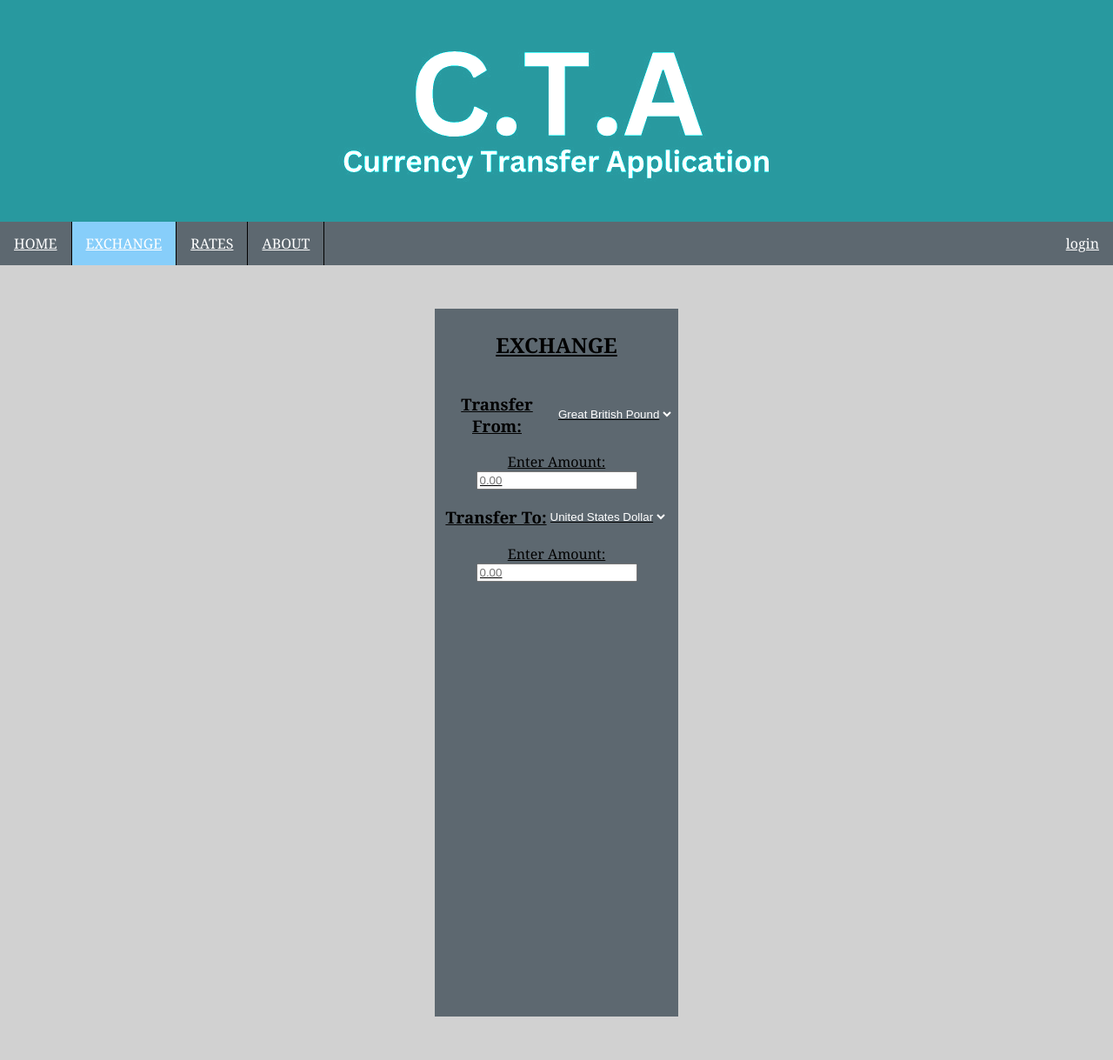
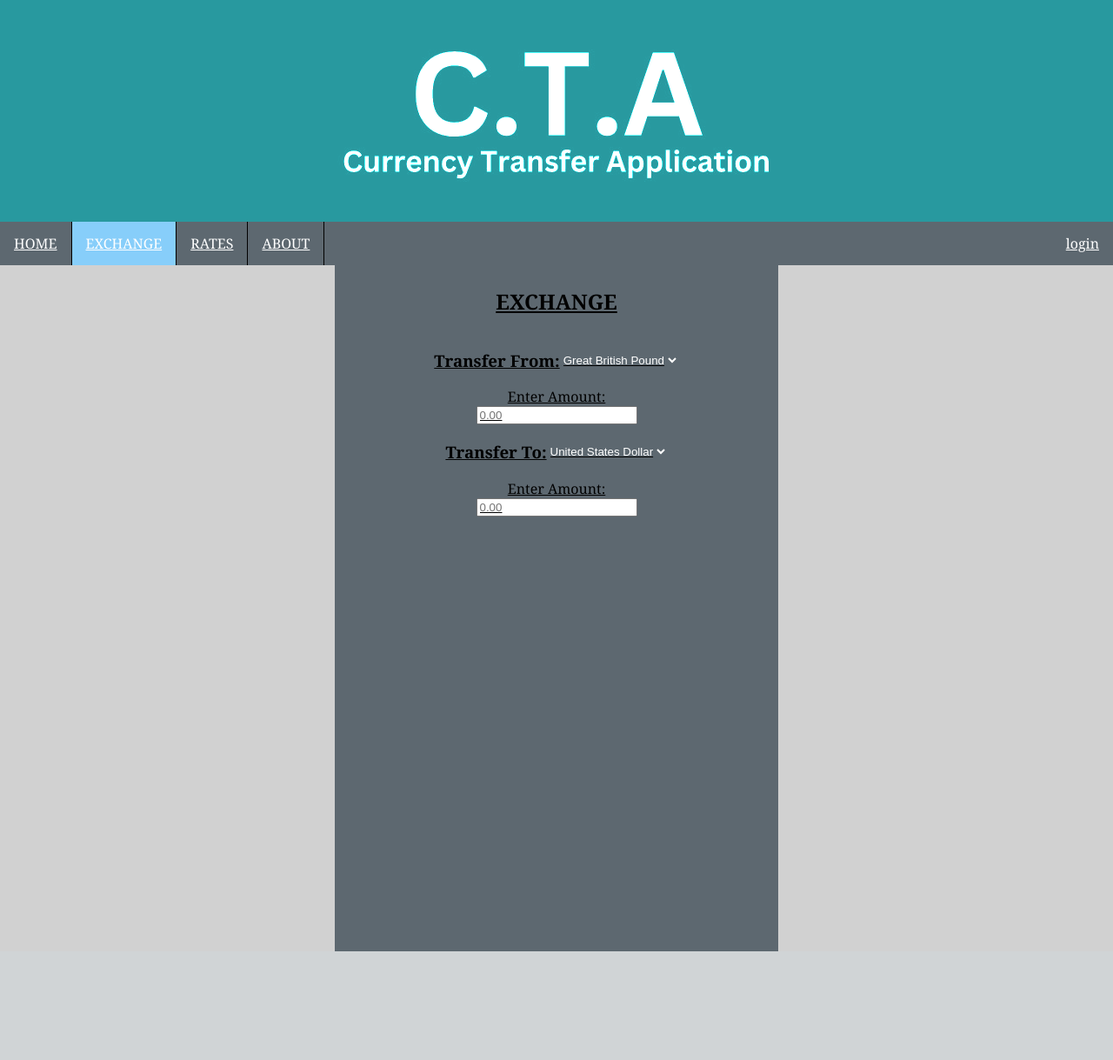
Before and after one commit to MrDudZs/SEM2-CTA, a PHP site: page /exchange.html in a window 1280 px wide. Shown: the whole page at 87% size. After the commit the page ends 1094 px from the top, so only its background shows below. Run offline with PHP 8.4, Linux system fonts and the light colour scheme.

```diff
--- a/css/desktop.css
+++ b/css/desktop.css
@@ -77,6 +77,14 @@ select{
     text-decoration:solid;
 }
 
+/* Functional */
+.input-box{
+    display: flex;
+}
+
+/* Index */
+
+
 /* exchange */
 .exchange-cent-cont {
     background-color: #5d6870;
@@ -85,7 +93,9 @@ select{
     align-items: center;
     flex-direction: column;
 
-    margin: 50px 500px 50px 500px;
+    max-width: 500px;
+    min-width: 500px;
+    margin: 0 auto;
     padding: 5px;
     padding-bottom: 500px;
 }
@@ -99,10 +109,21 @@ select{
 
     text-decoration: underline;
 
-    text-align: center;
 }
 
 .exchange-cent-input-box{
     display: flex;
     flex-direction: column;
+    text-align: center;
 }
+
+
+/* LOGIN */
+.login-container-mn {
+    display: flex;
+
+    background-color: #5d6870;
+    max-width: 500px;
+    min-width: 500px;
+    margin: 0 auto;
+}
```
